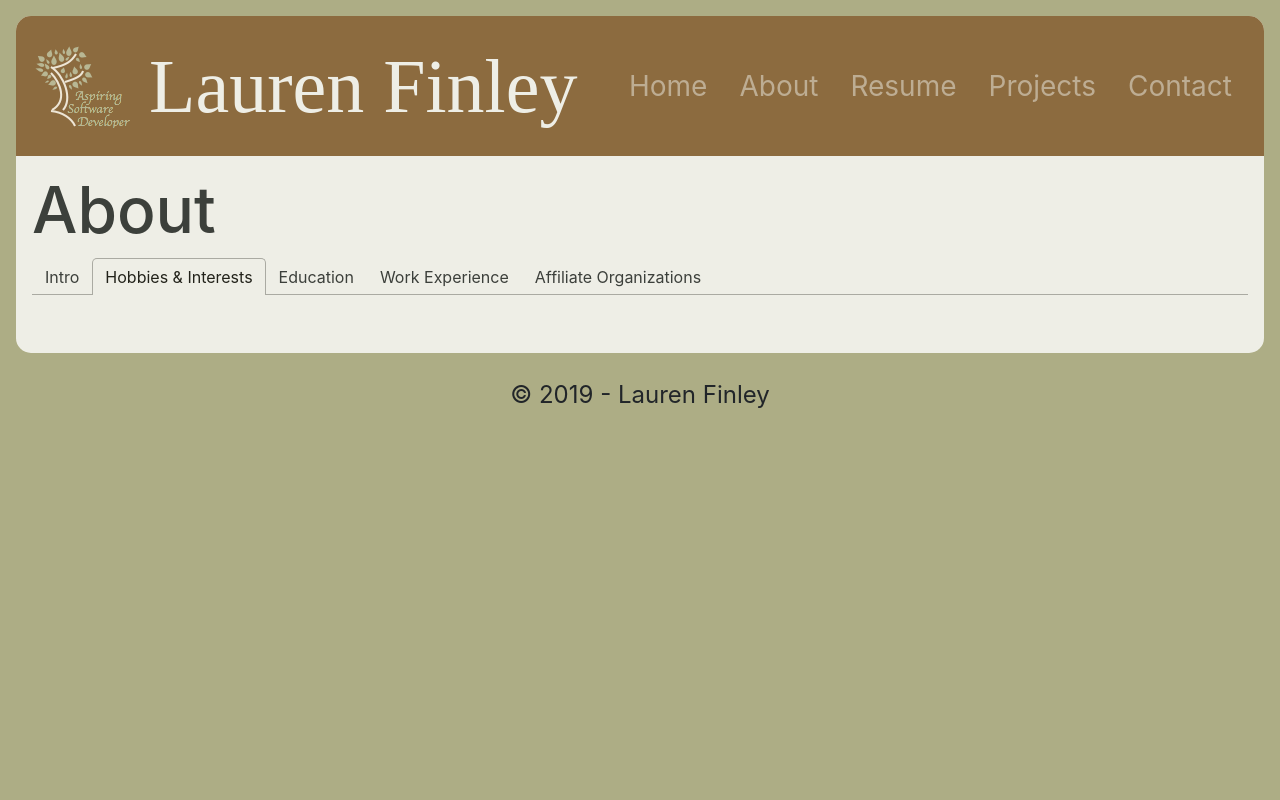
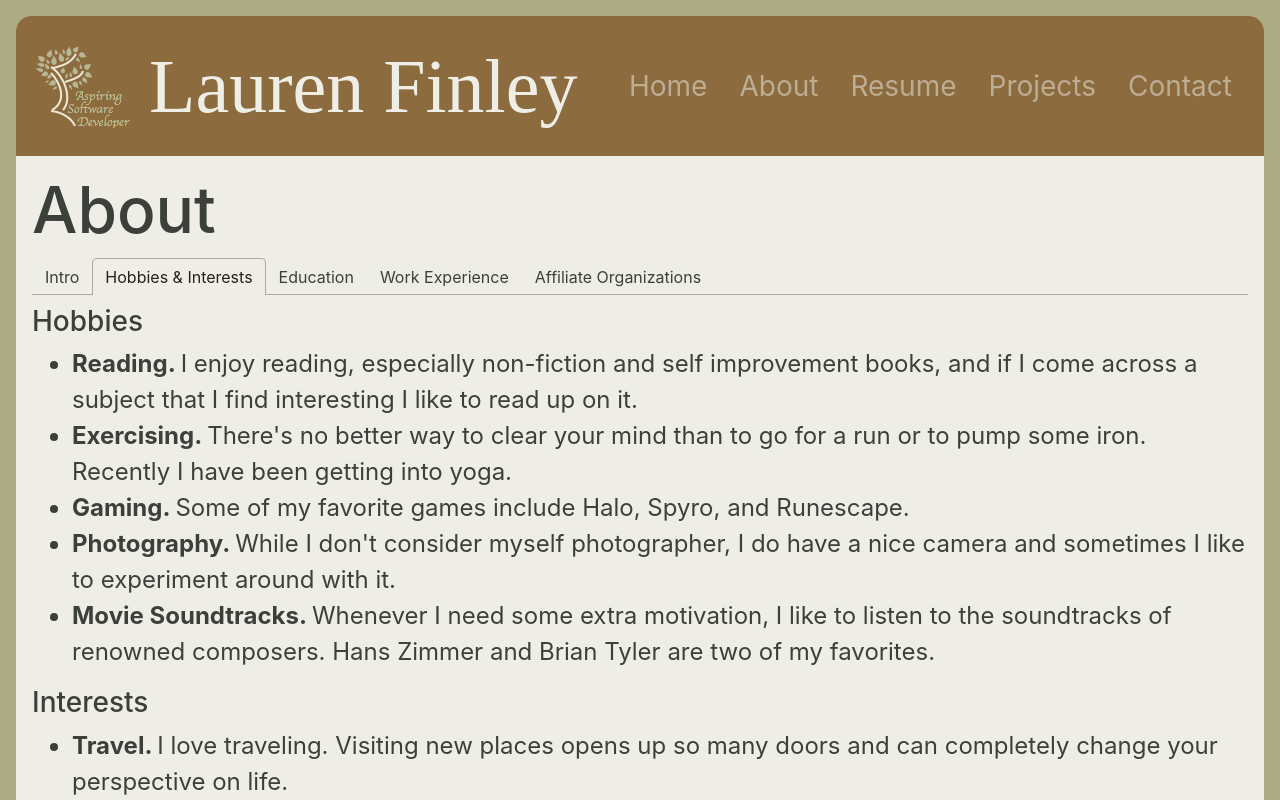
Before and after one commit to laurenoutloud/laurenoutloud.github.io, a React (Vite) app: page /about in a window 1280 px wide. Both pictures are taken after a click on the tab "Hobbies & Interests". Shown: the top 800 px of the page. Built offline with nearby package versions, Linux system fonts and the light colour scheme.

Commit message:
add content to hobbies and interests tab

```diff
--- a/src/documents/aboutData.js
+++ b/src/documents/aboutData.js
@@ -5,55 +5,126 @@ export const introduction = () => (
   <div className="introduction">
     <img className="about-image" src={naturePhoto} />
     <h3>About Me</h3>
-    <p>Hi, my name is Lauren! I am a software developer, thrill seeker, and world
+    <p>
+      Hi, my name is Lauren! I am a software developer, thrill seeker, and world
       traveler. I am currently seeking full-time employment opportunities both
-    within the U.S. and abroad as a full-time software engineer.</p>
+      within the U.S. and abroad as a full-time software engineer.
+    </p>
     <h3>Bio</h3>
-    <p>I grew up as a military child alongside two brothers. Both of my parents
+    <p>
+      I grew up as a military child alongside two brothers. Both of my parents
       were in the U.S. Army, and as a result our family moved every couple of
       years. In addition to the U.S., I have lived in Germany, South Korea, and
-    Belgium, and have traveled to several other countries such as China, Italy,
-    Austria, England, France, Spain, and Japan. I got to experience the world at
-    such a young age, and those experiences made me love to meet new people,
-    visit new places, and try new things. <br />
+      Belgium, and have traveled to several other countries such as China,
+      Italy, Austria, England, France, Spain, and Japan. I got to experience the
+      world at such a young age, and those experiences made me love to meet new
+      people, visit new places, and try new things. <br />
       <br /> Upon graduating from high school, I attended the University of
       Central Florida (UCF) for two years. Originally, I declared my major in
-    biomedical sciences- but switched to computer science after my first year of
-    college to pursue my passion. I joined the Association for Computing
+      biomedical sciences- but switched to computer science after my first year
+      of college to pursue my passion. I joined the Association for Computing
       Machinery (ACM) at UCF, and I competed in my first programming competition
-    hosted by Deloitte. It was a great experience, and it inspired me to want to
-    program on a more competitive level. The fall of 2015, I transferred to
-    Texas Tech University (TTU) to be closer to family and to take advantage of
-    their study abroad programs. Since transferring to TTU, I have joined
-    several computer science and engineering related organizations such as ACM @
-    TTU, Software Development Club, and the Society of Women Engineers. After
-    completing my first year at TTU, I spent an entire academic year in Tokyo,
-    Japan studying the Japanese language and culture. I recently completed my
-    final semester of education at the undergraduate level, and I couldn't be
-    more thrilled to be starting the next chapter of my life.</p>
+      hosted by Deloitte. It was a great experience, and it inspired me to want
+      to program on a more competitive level. The fall of 2015, I transferred to
+      Texas Tech University (TTU) to be closer to family and to take advantage
+      of their study abroad programs. Since transferring to TTU, I have joined
+      several computer science and engineering related organizations such as ACM
+      @ TTU, Software Development Club, and the Society of Women Engineers.
+      After completing my first year at TTU, I spent an entire academic year in
+      Tokyo, Japan studying the Japanese language and culture. I recently
+      completed my final semester of education at the undergraduate level, and I
+      couldn't be more thrilled to be starting the next chapter of my life.
+    </p>
     <h3>Goals</h3>
-    <p>The following are goals that I would like to accomplish within the next five
-    years:
+    <p>
+      The following are goals that I would like to accomplish within the next
+      five years:
       <ul>
         <li>Become a Google Developer Expert</li>
         <li>Become fluent in Japanese</li>
         <li>Become certified in at least one programming language</li>
         <li>Travel to at least 3 new countries</li>
         <li>Read 100 books (to include listening to audiobooks)</li>
-    </ul></p>
+      </ul>
+    </p>
     <h3>Honors & Awards</h3>
-    <p><strong>Institutional Honors. </strong>I graduated with honors cum laude from Texas Tech University. </p>
+    <p>
+      <strong>Institutional Honors. </strong>I graduated with honors cum laude
+      from Texas Tech University.{" "}
+    </p>
 
-    <p><strong>Boren Scholar. </strong>In April of 2016 I was selected as a recipient of the Boren Scholarship award for the amount of $20,000. This highly selective and prestigious award allowed me to study abroad in Japan for an entire academic year. More information can be found <a href="http://today.ttu.edu/posts/2016/05/scholarships" target="_blank">here</a>.</p>
+    <p>
+      <strong>Boren Scholar. </strong>In April of 2016 I was selected as a
+      recipient of the Boren Scholarship award for the amount of $20,000. This
+      highly selective and prestigious award allowed me to study abroad in Japan
+      for an entire academic year. More information can be found{" "}
+      <a href="http://today.ttu.edu/posts/2016/05/scholarships" target="_blank">
+        here
+      </a>
+      .
+    </p>
 
-    <p><strong>Pagasus Gold Scholarship Recipient.</strong>The Pegasus Gold Scholarship is a four year academic scholarship offered by UCF to incoming freshman who excelled academically in high school.</p>
+    <p>
+      <strong>Pagasus Gold Scholarship Recipient.</strong>The Pegasus Gold
+      Scholarship is a four year academic scholarship offered by UCF to incoming
+      freshman who excelled academically in high school.
+    </p>
   </div>
 );
 
 export const hobbies = () => (
   <div className="hobbies">
-
-</div>);
+    <h3>Hobbies</h3>
+    <p>
+      <ul>
+        <li>
+          <strong>Reading. </strong>I enjoy reading, especially non-fiction and
+          self improvement books, and if I come across a subject that I find
+          interesting I like to read up on it.
+        </li>
+        <li>
+          <strong>Exercising. </strong>There's no better way to clear your mind
+          than to go for a run or to pump some iron. Recently I have been
+          getting into yoga.
+        </li>
+        <li>
+          <strong>Gaming. </strong>Some of my favorite games include Halo,
+          Spyro, and Runescape.
+        </li>
+        <li>
+          <strong>Photography. </strong>While I don't consider myself
+          photographer, I do have a nice camera and sometimes I like to
+          experiment around with it.
+        </li>
+        <li>
+          <strong>Movie Soundtracks. </strong>Whenever I need some extra
+          motivation, I like to listen to the soundtracks of renowned composers.
+          Hans Zimmer and Brian Tyler are two of my favorites.
+        </li>
+      </ul>
+    </p>
+    <h3>Interests</h3>
+    <p>
+      <ul>
+        <li>
+          <strong>Travel. </strong>I love traveling. Visiting new places opens up so many doors and can completely change your perspective on life.
+        </li>
+        <li>
+          <strong>Food. </strong>As long as it's not painfully spicy, I'm willing to try anything.
+        </li>
+        <li>
+          <strong>Technology. </strong>When I read and study about all of the advancements in medicine, simulation trainings, and really just technological advancements throughout society as a whole- I find it breathtaking.
+        </li>
+        <li>
+          <strong>Japan. </strong>I studied abroad in Japan for an academic year, and I learned so much about Japan and Japanese culture. I plan on returning to Japan again in the future.
+        </li>
+        <li>
+          <strong>Philosophy & Psychology. </strong>I've taken an interest in studying how/why people think the way they do and why they act the way they act.
+        </li>
+      </ul>
+    </p>
+  </div>
+);
 
 export const education = () => <div>Education</div>;
 
```
Lines whose indentation alone changed are shown as unchanged.
